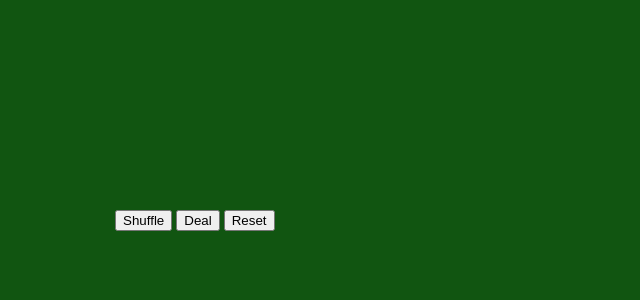
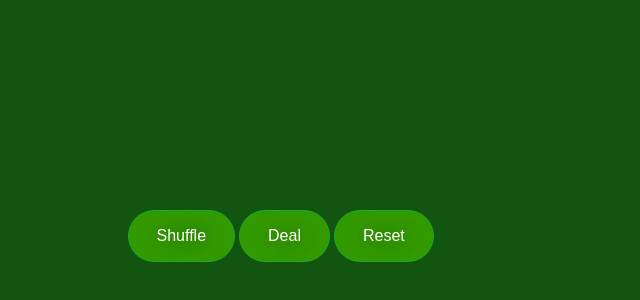
Before and after one commit to heldrida/cards_exercise, a website: page app/index.html in a window 1280 px wide. Shown: the part 298-598 px from the top of the page, without its empty margins (0-640 px from the left). Drawn offline with nearby package versions, Linux system fonts and the light colour scheme; files that its build step writes are made by us from their sources.

Commit message:
created style for the buttons

```diff
--- a/app/index.html
+++ b/app/index.html
@@ -25,14 +25,12 @@
             <p class="browsehappy">You are using an <strong>outdated</strong> browser. Please <a href="http://browsehappy.com/">upgrade your browser</a> to improve your experience.</p>
         <![endif]-->
 
-        <div id="table">
-
-        </div>
+        <div id="table"></div>
 
         <div id="control">
-            <button id="shuffle">Shuffle</button>
-            <button id="deal">Deal</button>
-            <button id="reset">Reset</button>
+            <button id="shuffle" class="myButton">Shuffle</button>
+            <button id="deal" class="myButton">Deal</button>
+            <button id="reset" class="myButton">Reset</button>
         </div>
 
 
--- a/app/styles/main.scss
+++ b/app/styles/main.scss
@@ -9,7 +9,7 @@ body {
 	margin: 0 auto;
 }
 #control {
-	width: 1050px;
+	width: 1025px;
 	height: auto;
 	margin: 0 auto;
 }
@@ -83,3 +83,26 @@ body {
 	line-height: 50px;
 	text-align: center;
 }
+
+/* BUTTON */
+.myButton {
+	background-color:#339900;
+	@include border-top-radius(28px);
+	border-radius:28px;
+	border:1px solid #18ab29;
+	display:inline-block;
+	cursor:pointer;
+	color:#ffffff;
+	font-family:arial;
+	font-size:16px;
+	padding:16px 28px;
+	text-decoration:none;
+	text-shadow:0px 1px 15px #2f6627;
+}
+.myButton:hover {
+	background-color:#5cbf2a;
+}
+.myButton:active {
+	position:relative;
+	top:1px;
+}
```
Also changed, not shown: app/styles/main.css.
